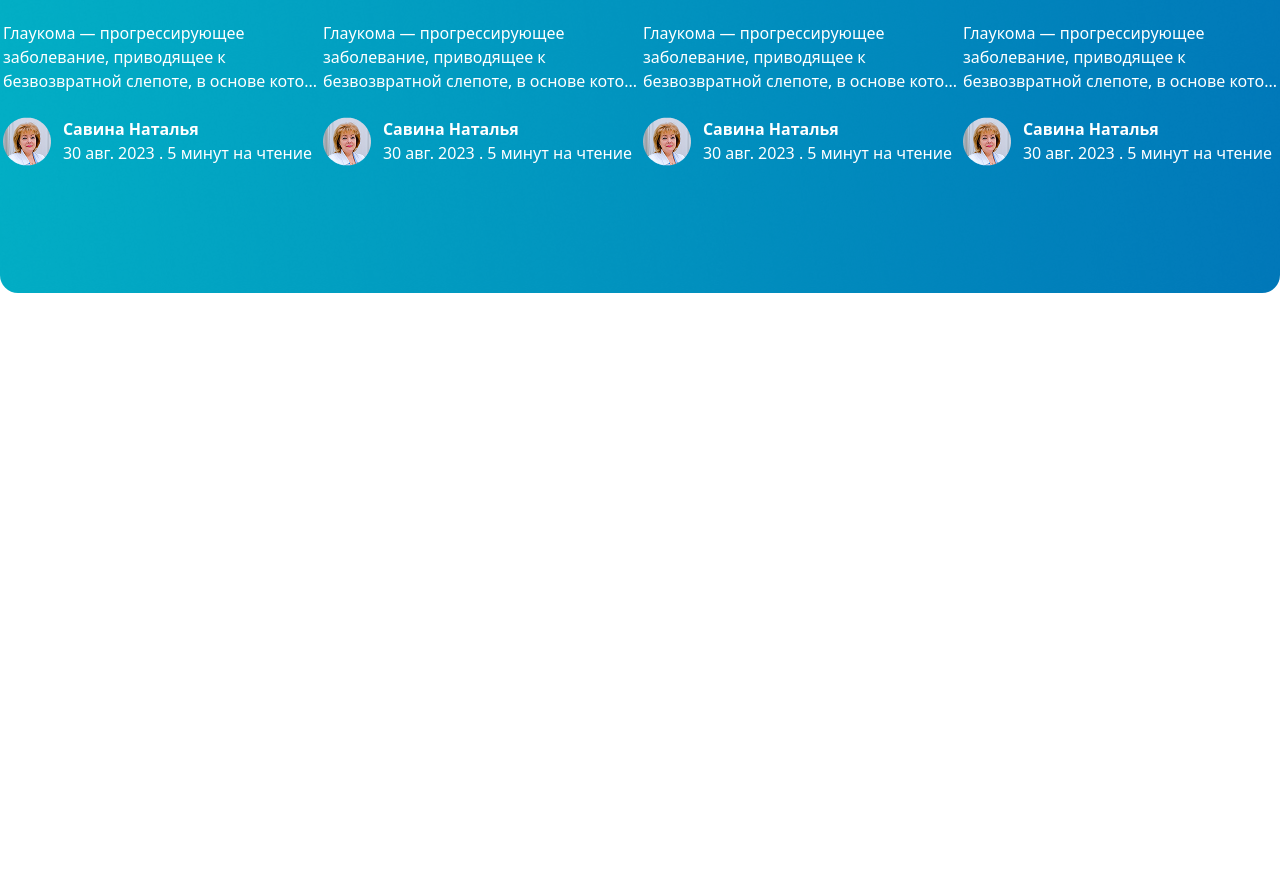
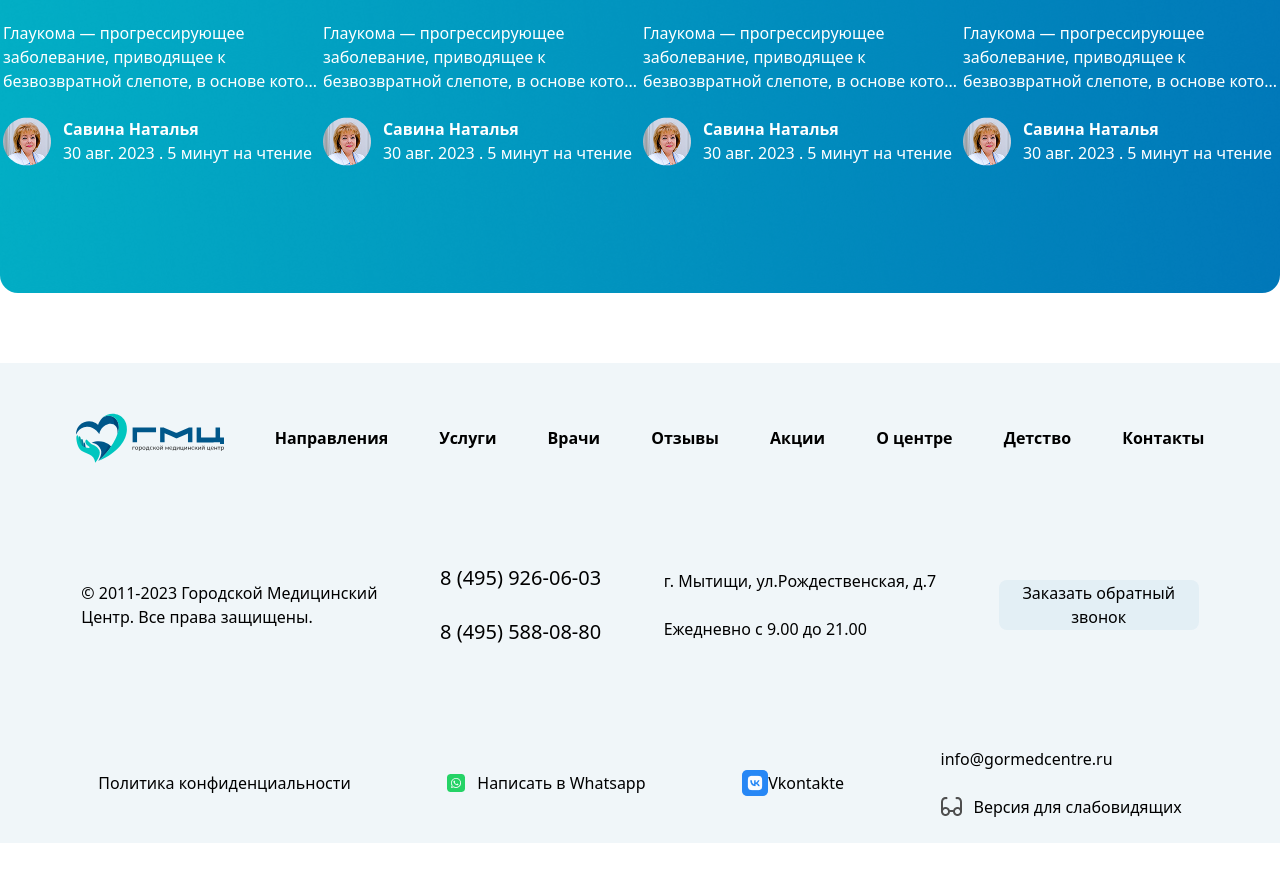
Before and after one commit to Nasledie3322/exam3.4page, a website: page src/donk1.html in a window 1280 px wide. Shown: the part 8508-9377 px from the top of the page. Before the commit the page ends 8801 px from the top, so only its background shows below. Drawn offline with nearby package versions, Linux system fonts and the light colour scheme; files that its build step writes are made by us from their sources.

Commit message:
from donk navbar

```diff
--- a/src/donk1.html
+++ b/src/donk1.html
@@ -858,5 +858,97 @@
                 </div>
     </div>
     </div>
+     <div class="hidden lg:block">
+        <div class="w-[100%] h-[480px] bg-[#F0F6F9]">
+            <div class="flex justify-around items-center mt-[70px] p-[50px]">
+                <img src="./logo (1).svg" alt="">
+                <p class="font-bold">Направления</p>
+                <p class="font-bold">Услуги</p>
+                <p class="font-bold">Врачи</p>
+                <p class="font-bold">Отзывы</p>
+                <p class="font-bold">Акции</p>
+                <p class="font-bold">О центре</p>
+                <p class="font-bold">Детство</p>
+                <p class="font-bold">Контакты</p>
+            </div>
+            <div class="flex justify-around items-center p-[50px]">
+                <p>© 2011-2023 Городской Медицинский <br> Центр. Все права защищены.</p>
+                <div>
+                    <p class="text-[20px]">8 (495) 926-06-03</p><br>
+                    <p class="text-[20px]">8 (495) 588-08-80</p>
+                </div>
+                <div>
+                    <p>г. Мытищи, ул.Рождественская, д.7</p><br>
+                    <p>Ежедневно с 9.00 до 21.00</p>
+                </div>
+                <button class="w-[200px] h-[50px] bg-[#E3EFF5] rounded-[8px]">Заказать обратный звонок</button>
+            </div>
+            <div class="flex justify-around items-center p-[50px]">
+                <p>Политика конфиденциальности</p>
+                <div class="flex gap-3 items-center">
+                    <img src="./social.png" alt="">
+                    <p>Написать в Whatsapp</p>
+                </div>
+                <div class="flex gap-03 items-center">
+                    <img src="./social (1).png" alt="">
+                    <p>Vkontakte</p>
+                </div>
+                <div>
+                    <p>info@gormedcentre.ru</p><br>
+                     <div class="flex gap-3 items-center">
+                    <img src="./icon (7).png" alt="">
+                    <p>Версия для слабовидящих</p>
+                </div>
+                </div>
+            </div>
+        </div>
+    </div>
+    <div class=" lg:hidden">
+        <div class="w-[100%] h-[1400px] bg-[#F0F6F9]">
+            <div class="flex flex-col gap-10 items-center mt-[70px] p-[10px]">
+                <img src="./logo (1).svg" alt="">
+                <p class="font-bold">Направления</p>
+                <p class="font-bold">Услуги</p>
+                <p class="font-bold">Врачи</p>
+                <p class="font-bold">Отзывы</p>
+                <p class="font-bold">Акции</p>
+                <p class="font-bold">О центре</p>
+                <p class="font-bold">Детство</p>
+                <p class="font-bold">Контакты</p>
+            </div>
+            <div class="flex flex-col gap-10 items-center p-[10px]">
+                <p>© 2011-2023 Городской Медицинский <br> Центр. Все права защищены.</p>
+                <div>
+                    <p class="text-[20px]">8 (495) 926-06-03</p><br>
+                    <p class="text-[20px]">8 (495) 588-08-80</p>
+                </div>
+                <div>
+                    <p>г. Мытищи, ул.Рождественская, д.7</p><br>
+                    <p>Ежедневно с 9.00 до 21.00</p>
+                </div>
+                <button class="w-[200px] h-[50px] bg-[#E3EFF5] rounded-[8px]">Заказать обратный звонок</button>
+            </div>
+            <div class="flex flex-col gap-10 items-center p-[10px]">
+                <p>Политика конфиденциальности</p>
+                <div class="flex gap-3 items-center">
+                    <img src="./social.png" alt="">
+                    <p>Написать в Whatsapp</p>
+                </div>
+                <div class="flex gap-03 items-center">
+                    <img src="./social (1).png" alt="">
+                    <p>Vkontakte</p>
+                </div>
+                <div>
+                    <p>info@gormedcentre.ru</p><br>
+                     <div class="flex gap-3 items-center">
+                    <img src="./icon (7).png" alt="">
+                    <p>Версия для слабовидящих</p>
+                </div>
+                </div>
+            </div>
+        </div>
+    </div>
+
+
 </body>
 </html>
```
Also changed, not shown: src/donk.html (+2 -4 lines).
